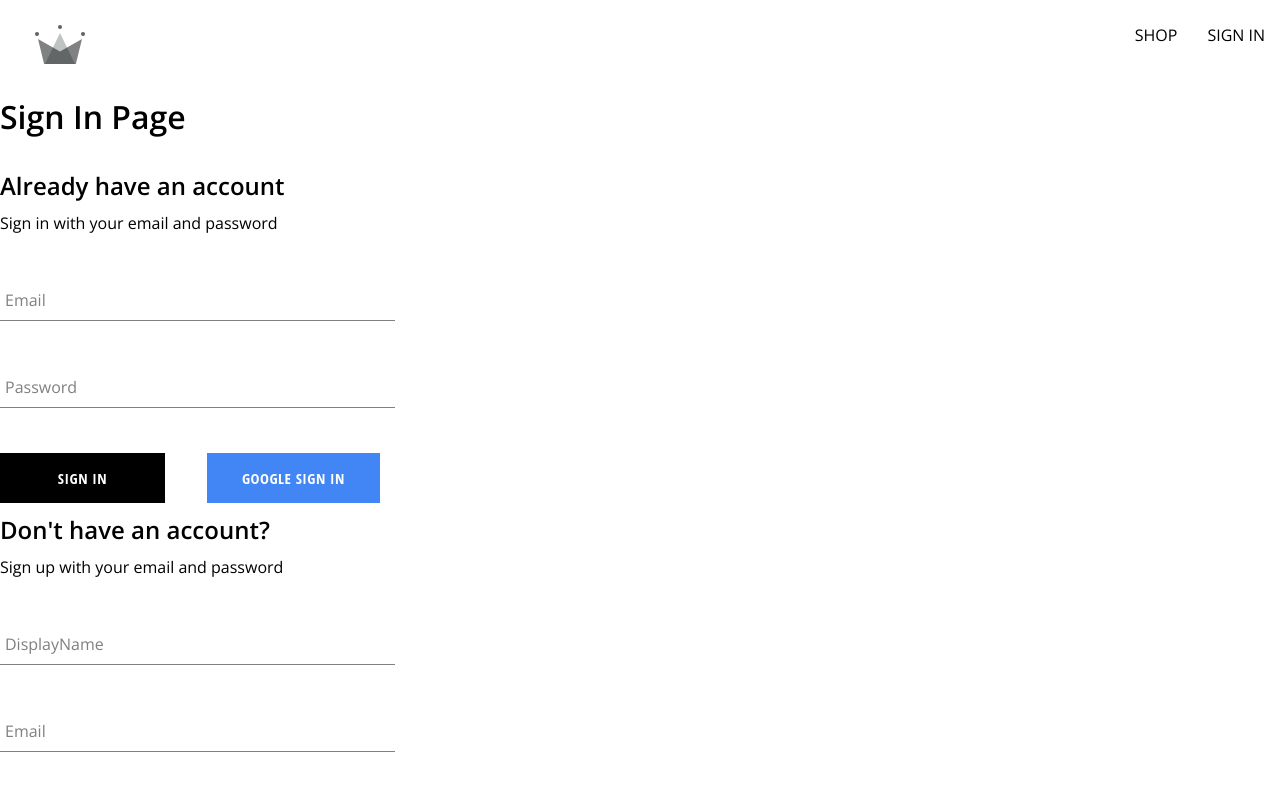
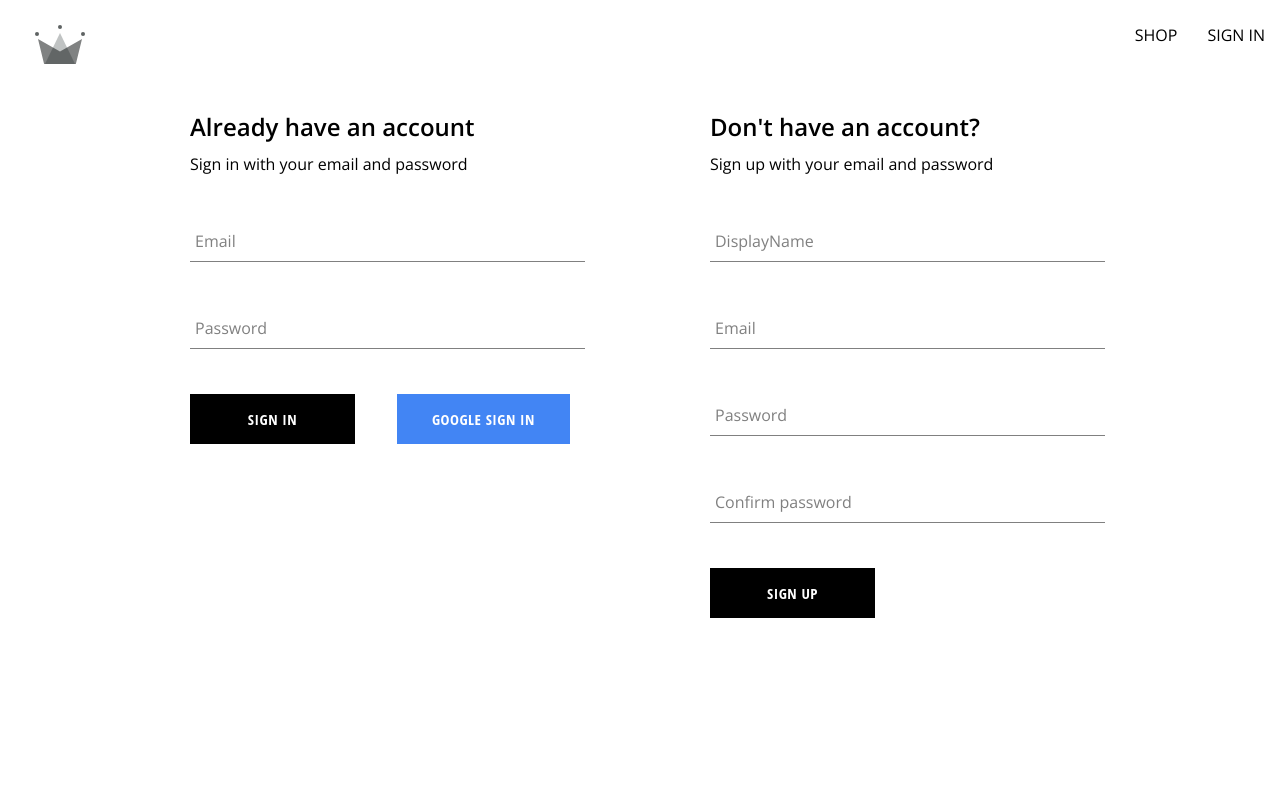
Before and after one commit to m0nq/crown-clothing, a React (Create React App) app: page /auth in a window 1280 px wide. Shown: the top 800 px of the page. Built offline with nearby package versions, Linux system fonts and the light colour scheme; a web font is replaced by a local one.

Commit message:
Finish styling and wiring through user authentication

```diff
--- a/src/components/sign-in/sign-in-form.component.jsx
+++ b/src/components/sign-in/sign-in-form.component.jsx
@@ -1,6 +1,6 @@
 import { useState } from 'react';
+
 import { signInAuthUserWithEmailAndPassword } from '../../utils/firebase/firebase.utils';
-
 import { createUserDocument } from '../../utils/firebase/firebase.utils';
 import { signInWithGooglePopup } from '../../utils/firebase/firebase.utils';
 import { Button } from '../button/button.component';
@@ -36,9 +36,19 @@
         event.preventDefault();
 
         try {
-            const response = await signInAuthUserWithEmailAndPassword(email, password)
+            const response = await signInAuthUserWithEmailAndPassword(email, password);
             console.log(response);
         } catch (e) {
+            switch (e.code) {
+                case 'auth/wrong-password':
+                    alert('Incorrect password for email.');
+                    break;
+                case 'auth/user-not-found':
+                    alert('No user associated with this email.');
+                    break;
+                default:
+                    console.log(e);
+            }
         }
     };
 
@@ -66,7 +76,7 @@
 
                     <div className="buttons-container">
                         <Button buttonType="submit">Sign In</Button>
-                        <Button buttonType="google" onClick={signInWithGoogle}>Google Sign In</Button>
+                        <Button type="button" buttonType="google" onClick={signInWithGoogle}>Google Sign In</Button>
                     </div>
                 </form>
             </div>
--- a/src/routes/authentication/authentication.component.jsx
+++ b/src/routes/authentication/authentication.component.jsx
@@ -1,14 +1,13 @@
 import { SignInForm } from '../../components/sign-in/sign-in-form.component';
 import { SignUpForm } from '../../components/sign-up/sign-up-form.component';
-import { signInWithGooglePopup } from '../../utils/firebase/firebase.utils';
-import { createUserDocument } from '../../utils/firebase/firebase.utils';
+
+import './authentication.styles.scss';
 
 export const Authentication = () => {
     return (
-        <>
-            <h1>Sign In Page</h1>
+        <div className="authentication-container">
             <SignInForm/>
             <SignUpForm/>
-        </>
+        </div>
     );
 };
--- /dev/null
+++ b/src/routes/authentication/authentication.styles.scss
@@ -0,0 +1,6 @@
+.authentication-container {
+  display: flex;
+  justify-content: space-between;
+  width: 900px;
+  margin: 30px auto;
+}
```
